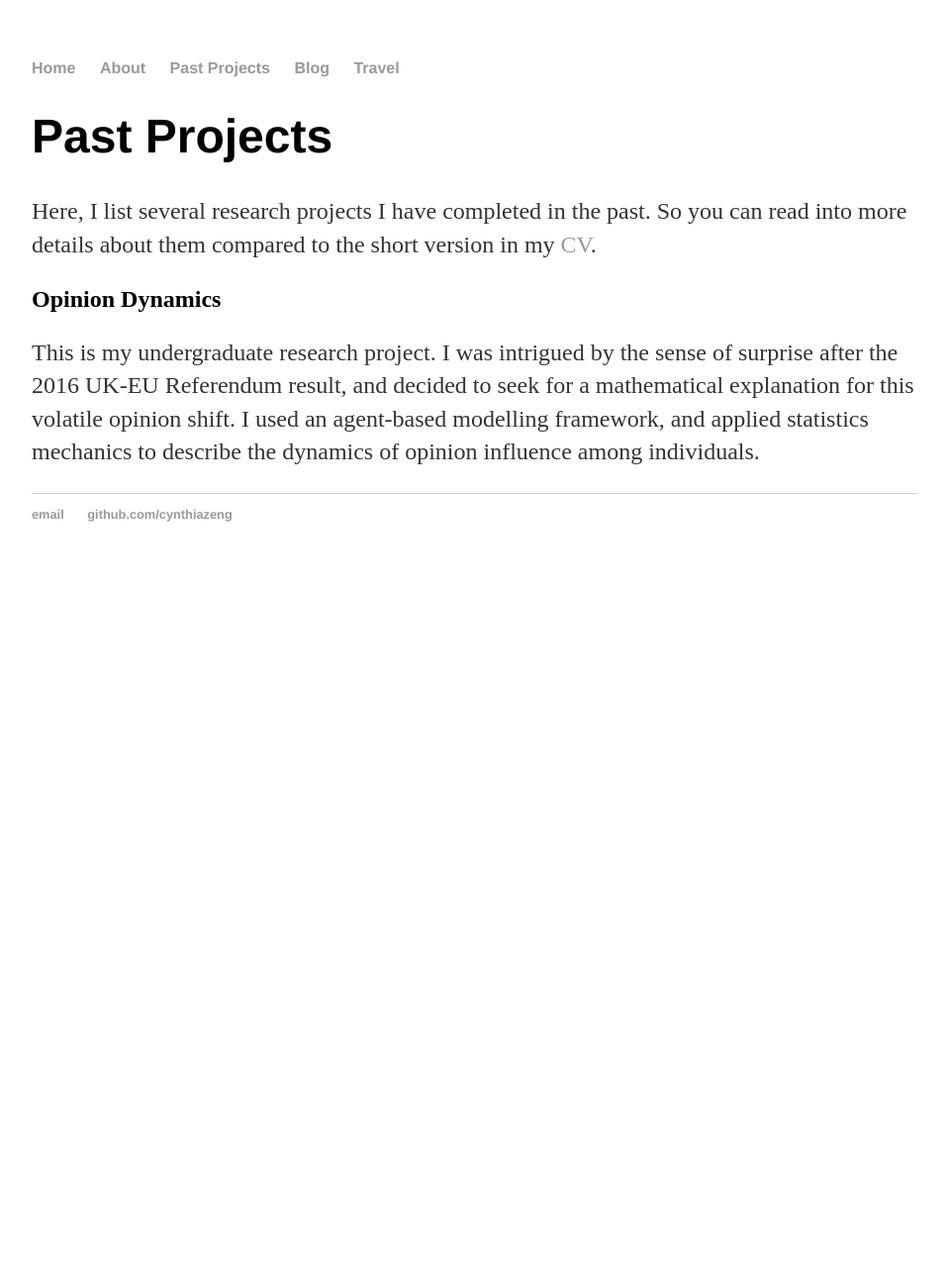
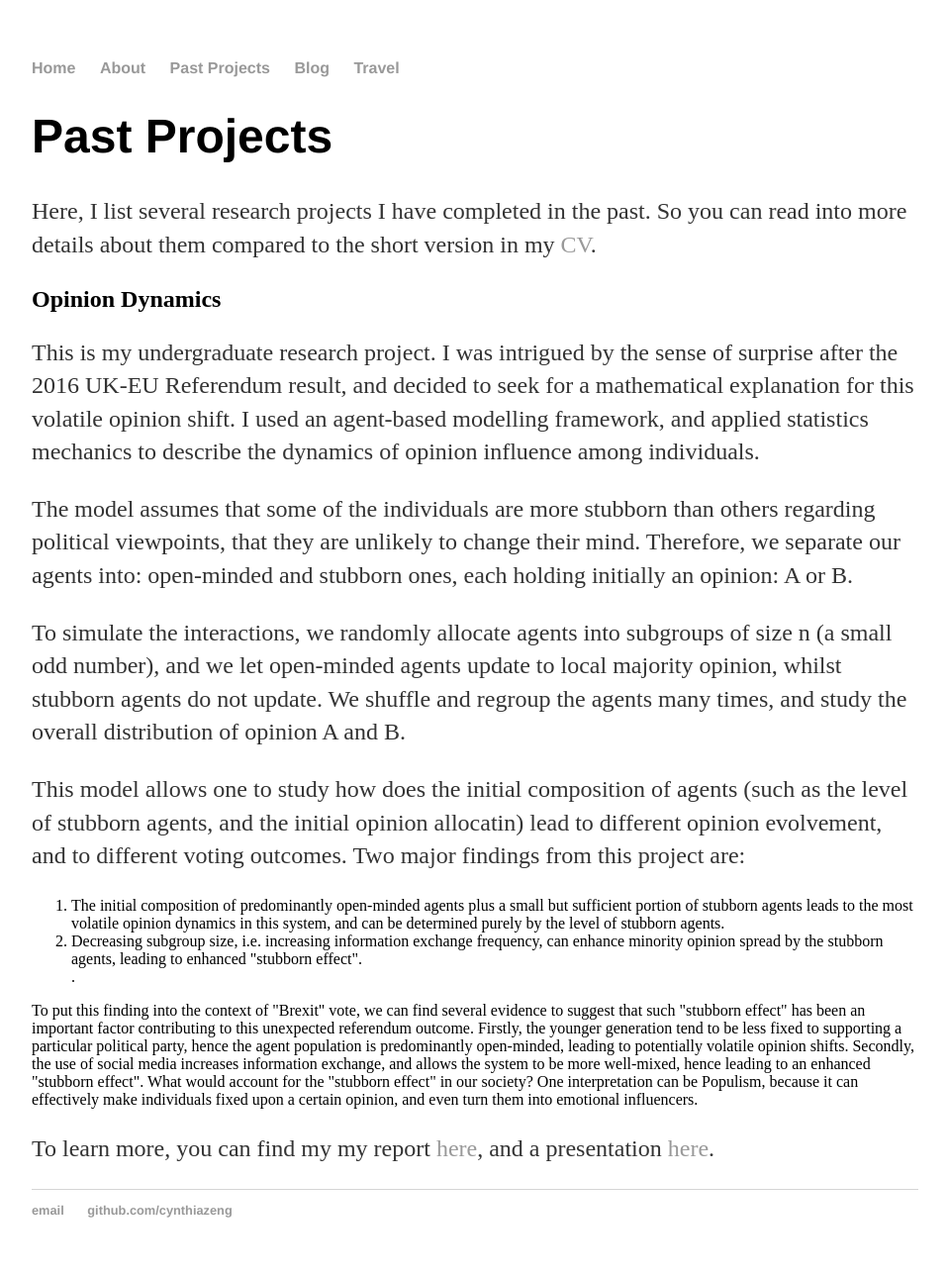
Before and after one commit to cynthia1234/cynthiazeng.github.io, a Jekyll site: the page built from projects/index.html, in a window 1280 px wide. Shown: the whole page at 99% size, without its empty margins (160-1119 px from the left). Built offline with Jekyll 4.4.1, drawn with Linux system fonts in a browser that asks for light colours; before the commit the page ends 900 px from its top, so only the background shows below that.

Commit message:
Update index.html
update opinion dynamics

```diff
--- a/projects/index.html
+++ b/projects/index.html
@@ -12,6 +12,29 @@ title: Past Projects
 	<p>
 		This is my undergraduate research project. I was intrigued by the sense of surprise after the 2016 UK-EU Referendum result, and decided to seek for a mathematical explanation for this volatile opinion shift. I used an agent-based modelling framework, and applied statistics mechanics to describe the dynamics of opinion influence among individuals.
 	</p>
+	<p>
+		The model assumes that some of the individuals are more stubborn than others regarding political viewpoints, that they are unlikely to change their mind. Therefore, we separate our agents into: open-minded and stubborn ones, each holding initially an opinion: A or B.
+	</p>
+	<p>
+		To simulate the interactions, we randomly allocate agents into subgroups of size n (a small odd number), and we let open-minded agents update to local majority opinion, whilst stubborn agents do not update. We shuffle and regroup the agents many times, and study the overall distribution of opinion A and B.
+	</p>
+	<p>
+		This model allows one to study how does the initial composition of agents (such as the level of stubborn agents, and the initial opinion allocatin) lead to different opinion evolvement, and to different voting outcomes. Two major findings from this project are:
+		<ol>
+			<li>
+				The initial composition of predominantly open-minded agents plus a small but sufficient portion of stubborn agents leads to the most volatile opinion dynamics in this system, and can be determined purely by the level of stubborn agents.
+			</li>
+			<li>
+				Decreasing subgroup size, i.e. increasing information exchange frequency, can enhance minority opinion spread by the stubborn agents, leading to enhanced "stubborn effect".
+			</li>.
+
+		</ol>
+	To put this finding into the context of "Brexit" vote, we can find several evidence to suggest that such "stubborn effect" has been an important factor contributing to this unexpected referendum outcome. Firstly, the younger generation tend to be less fixed to supporting a particular political party, hence the agent population is predominantly open-minded, leading to potentially volatile opinion shifts. Secondly, the use of social media increases information exchange, and allows the system to be more well-mixed, hence leading to an enhanced "stubborn effect". What would account for the "stubborn effect" in our society? One interpretation can be Populism, because it can effectively make individuals fixed upon a certain opinion, and even turn them into emotional influencers.
+	</p>
+	<p>
+		To learn more, you can find my my report <a href="/projects/M3R Final.pdf">here</a>, and a presentation <a href="/projects/Presentation for SAE.pdf">here</a>.
+</p>
+
 
 
 
```
